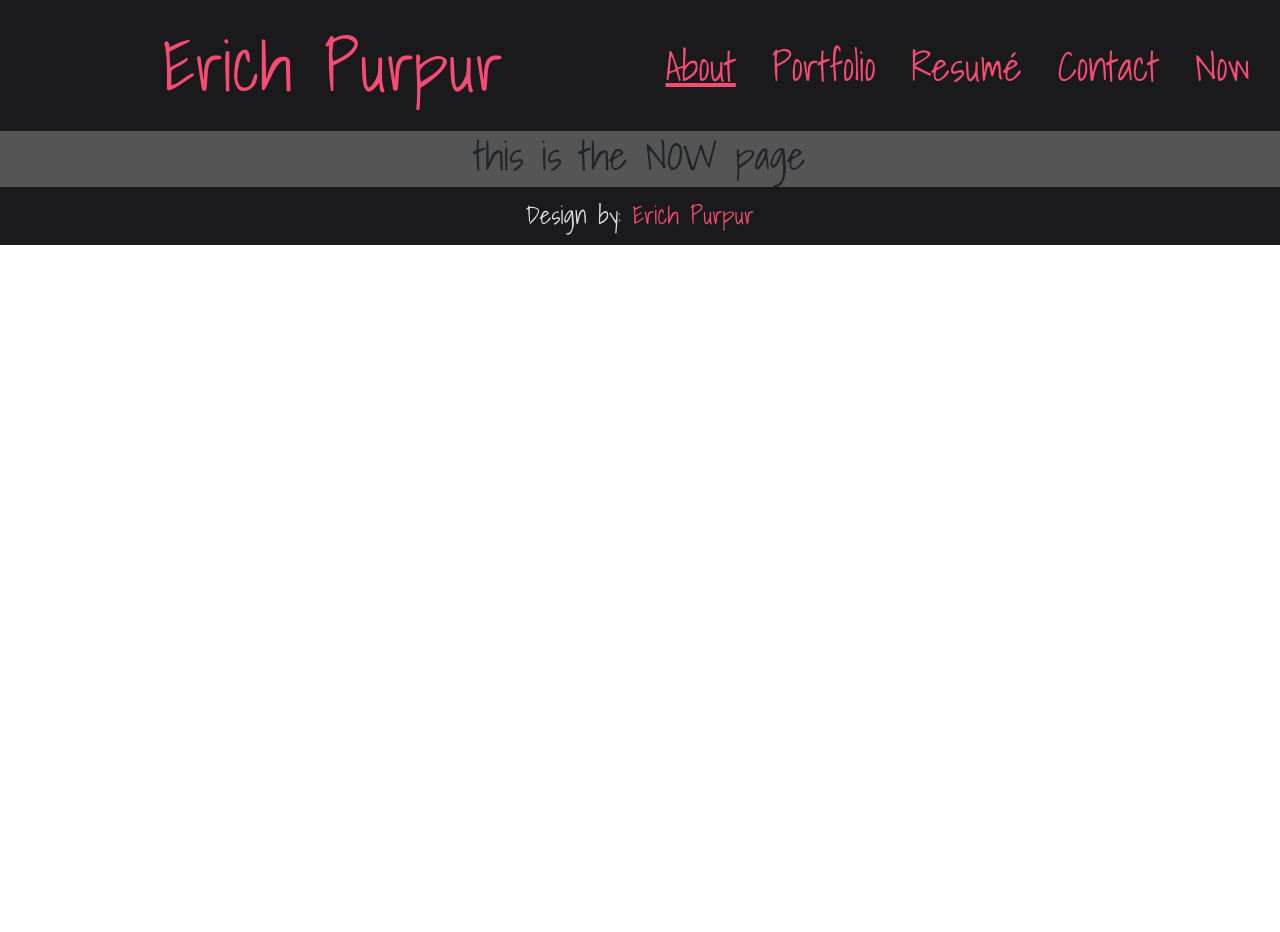
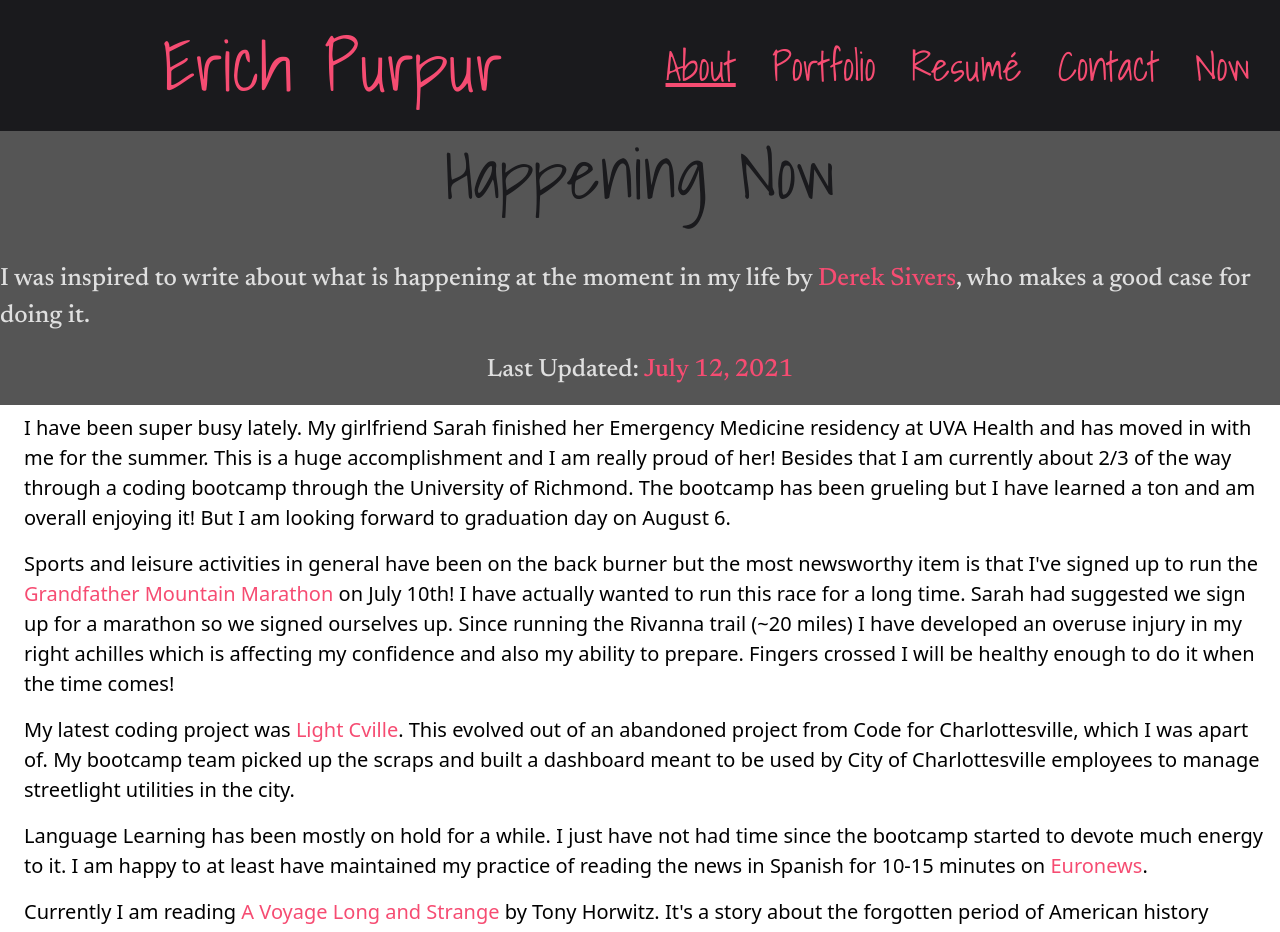
Before and after one commit to epurpur/ReactPortfolio, a React (Create React App) app: page /Now in a window 1280 px wide. Shown: the top 932 px of the page. Before the commit the page ends 800 px from the top, so only its background shows below. Built offline with nearby package versions, Linux system fonts and the light colour scheme.

Commit message:
adding fontAwesome to now page

```diff
--- a/package.json
+++ b/package.json
@@ -3,6 +3,9 @@
   "version": "0.1.0",
   "private": true,
   "dependencies": {
+    "@fortawesome/fontawesome-svg-core": "^1.2.35",
+    "@fortawesome/free-solid-svg-icons": "^5.15.3",
+    "@fortawesome/react-fontawesome": "^0.1.14",
     "@testing-library/jest-dom": "^5.11.4",
     "@testing-library/react": "^11.1.0",
     "@testing-library/user-event": "^12.1.10",
--- a/src/App.css
+++ b/src/App.css
@@ -33,11 +33,27 @@
 
 .App {background-color: var(--mainsection-gray)}
 
-h1 {
+.App h1 {
   font-family: var(--text-header);
   color: var(--background-black);
   text-align: center;
+  font-size: 70px;
 }
+
+.App a, .App span {
+  color: var(--font-pink);
+  text-decoration: none;
+}
+
+.App p {
+  font-family: var(--text-normal)
+}
+
+.App td, .App th {
+  color: var(--font-cream);
+  border: none;
+}
+
 
 /********************/
 /* Header component */
@@ -70,7 +86,6 @@ nav .navbar-nav li a {
   margin: 30px 0 30px 0;
 }
 
-#About h1 {font-size: 70px}
 
 #AboutMeContainer{
   display: flex;
@@ -95,14 +110,11 @@ nav .navbar-nav li a {
   font-family: var(--text-normal);
   color: var(--font-cream);
   font-size: 25px;
-
 }
 
 /***********************/
 /* Portfolio component */
 /***********************/
-
-#workPortfolioTitle {font-size: 70px;}
 
 #portfolioCardsHolder {
   display: flex;
@@ -124,6 +136,27 @@ nav .navbar-nav li a {
   transition: .5s;
 }
 
+
+/*****************/
+/* Now Component */
+/*****************/
+
+#nowIntro {
+  display: flex;
+  flex-direction: column;
+  justify-content: center;
+  align-items: center;
+}
+
+#nowIntro{
+  font-size: 25px;
+  color: var(--font-cream);
+}
+
+#nowCategories{ font-size: 20px;}
+
+
+
 /********************/
 /* Footer Component */
 /********************/
--- a/src/components/Now.js
+++ b/src/components/Now.js
@@ -1,9 +1,46 @@
 import React from 'react'
+import '../App.css';
 
 const Now = () => {
     return (
         <div>
-            <h1> this is the NOW page </h1>
+            <section id='nowIntro'>
+                <h1 id='nowTitle'> Happening Now </h1>
+                <br></br>
+                <p> I was inspired to write about what is happening at the moment in my life by <a href="https://sive.rs/">Derek Sivers</a>, who makes a good case for doing it. </p>
+                <p>Last Updated: <span>July 12, 2021</span></p>
+            </section>
+            <section id="nowCategories">
+                <table class="table">
+                    <tbody>
+                        <tr>
+                            <th scope="row"><i class="far fa-question-circle"></i></th>
+                            <td>I have been super busy lately. My girlfriend Sarah finished her Emergency Medicine residency at UVA Health and has moved in with me for the summer. This is a huge accomplishment and I am really proud of her! Besides that I am currently about 2/3 of the way through a coding bootcamp through the University of Richmond.
+                            The bootcamp has been grueling but I have learned a ton and am overall enjoying it! But I am looking forward to graduation day on August 6.</td>
+                        </tr>
+                        <tr>
+                            <th scope="row"><i class="fas fa-skiing"></i></th>
+                            <td>Sports and leisure activities in general have been on the back burner but the most newsworthy item is that I've signed up to run the <a href="https://grandfathermtnmarathon.com/">Grandfather Mountain Marathon</a> on July 10th! I have actually wanted to run this race for a long time.
+                            Sarah had suggested we sign up for a marathon so we signed ourselves up. Since running the Rivanna trail (~20 miles) I have developed an overuse injury in my right achilles which is affecting my confidence and also my ability to prepare. Fingers crossed I will be healthy enough to do it when the time comes! </td>
+                        </tr>
+                        <tr>
+                            <th scope="row"><i class="fas fa-laptop"></i></th>
+                            <td>My latest coding project was <a href="https://lightcville.herokuapp.com/login">Light Cville</a>. This evolved out of an abandoned project from Code for Charlottesville, which I was apart of. My bootcamp team picked
+                            up the scraps and built a dashboard meant to be used by City of Charlottesville employees to manage streetlight utilities in the city. </td>
+                        </tr>
+                        <tr>
+                            <th scope="row"><i class="fas fa-language"></i></th>
+                            <td>Language Learning has been mostly on hold for a while. I just have not had time since the bootcamp started to devote much energy to it. I am happy to at least have maintained my practice of
+                            reading the news in Spanish for 10-15 minutes on <a href="https://www.euronews.com/">Euronews</a>.</td>
+                        </tr>
+                        <tr>
+                            <th scope="row"><i class="fas fa-book"></i></th>
+                            <td>Currently I am reading <a href="https://www.goodreads.com/book/show/2076722.A_Voyage_Long_and_Strange">A Voyage Long and Strange</a> by Tony Horwitz. It's a story about the forgotten period of American history between 1492
+                            when Columbus landed and 1620 when the pilgrims landed at Plymouth Rock. Sarah introduced me to Tony Horwitz and I really enjoy his easy to read journalistic writing style.</td>
+                        </tr>
+                    </tbody>
+                </table>
+            </section>
         </div>
     )
 }
--- a/src/components/Portfolio.js
+++ b/src/components/Portfolio.js
@@ -78,7 +78,6 @@ const Portfolio = () => {
 
         //returns HTML for those projects
         return activeProjects.map((project) =>
-      ///////START HERE ////////
         (
           <Router>
         <a href={<Route path={`/${project.title}`} component={SingleProject} />}><img class="img-card-top" id="portfolioCard" src={`/images/${project.imgLink}.png`} alt={`${project.title} application screenshot`}></img></a>
```
Also changed, not shown: 1 other file (tests, documents, lock files or other folders). Lines whose indentation alone changed are shown as unchanged.
